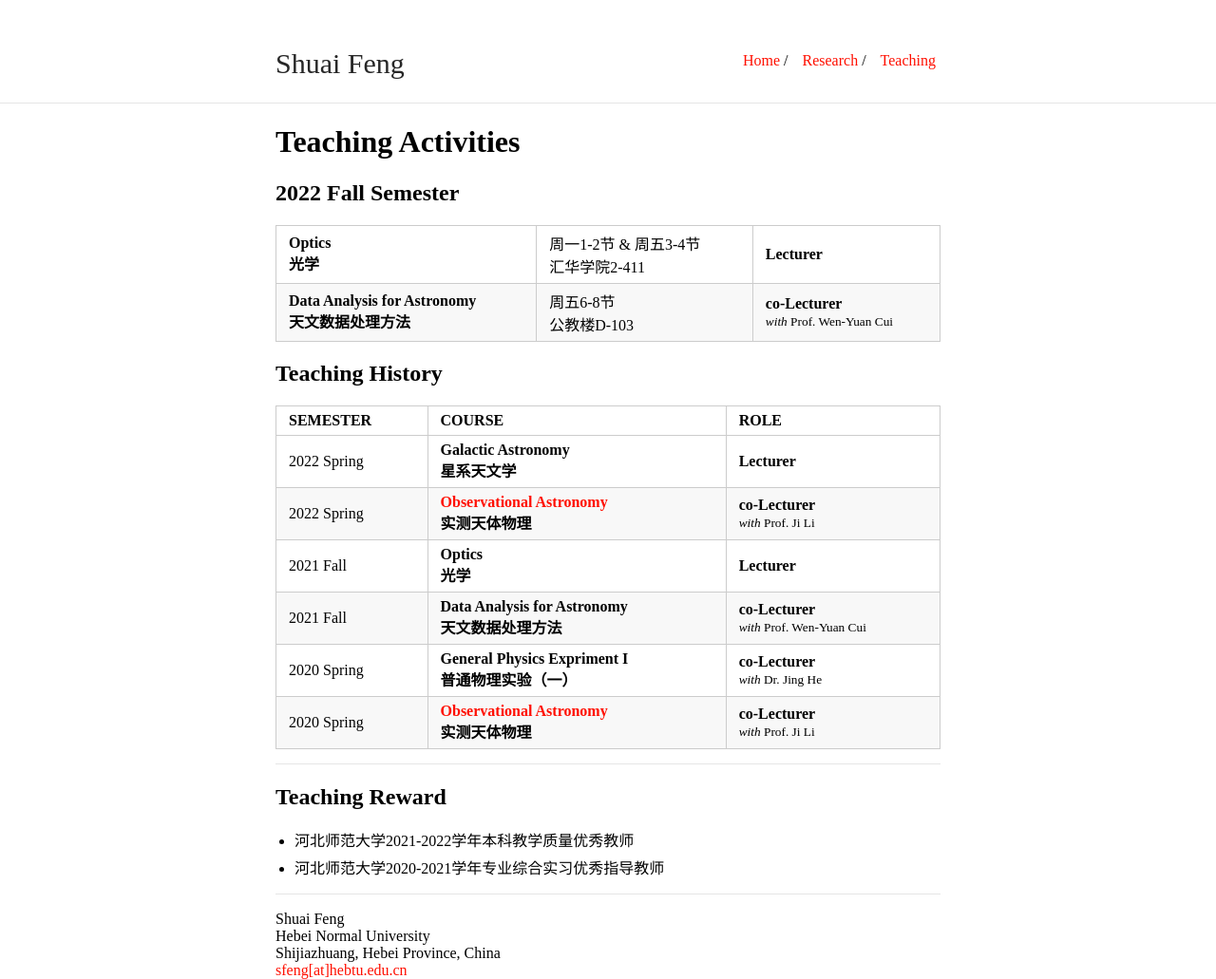
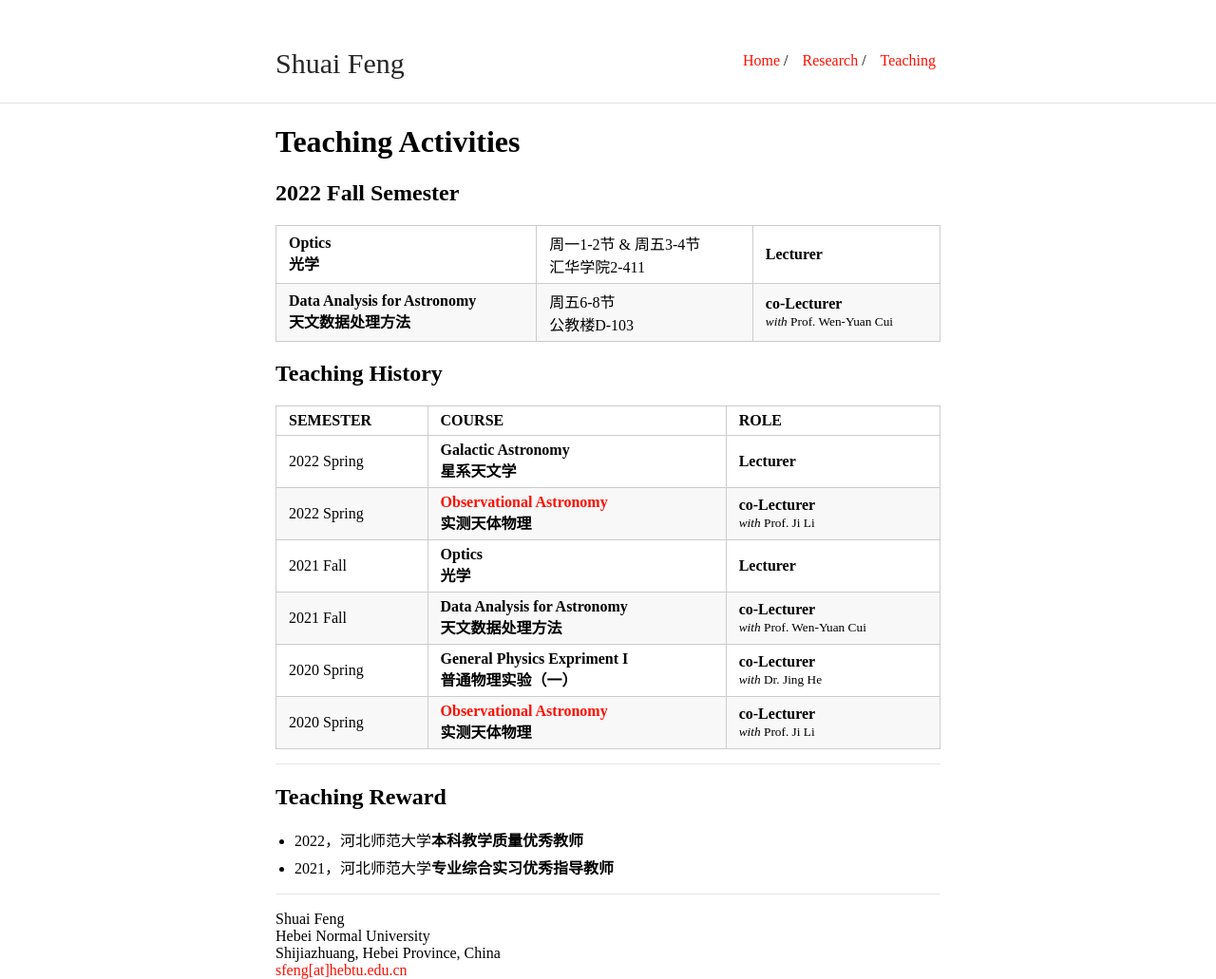
Before and after one commit to fengshuai0210/fengshuai0210.github.io, a Jekyll site: the page built from teaching.md, in a window 1280 px wide. Shown: the whole page at 95% size. Built offline with Jekyll 4.4.1, drawn with Linux system fonts in a browser that asks for light colours; our own code applies the rules of GitHub Pages for plain Markdown files.

Commit message:
Update teaching.md

```diff
--- a/teaching.md
+++ b/teaching.md
@@ -23,5 +23,5 @@ SEMESTER | COURSE | ROLE
 ----
 
 ## Teaching Reward
-* 河北师范大学2021-2022学年本科教学质量优秀教师
-* 河北师范大学2020-2021学年专业综合实习优秀指导教师
+* 2022，河北师范大学**本科教学质量优秀教师**
+* 2021，河北师范大学**专业综合实习优秀指导教师**
```
